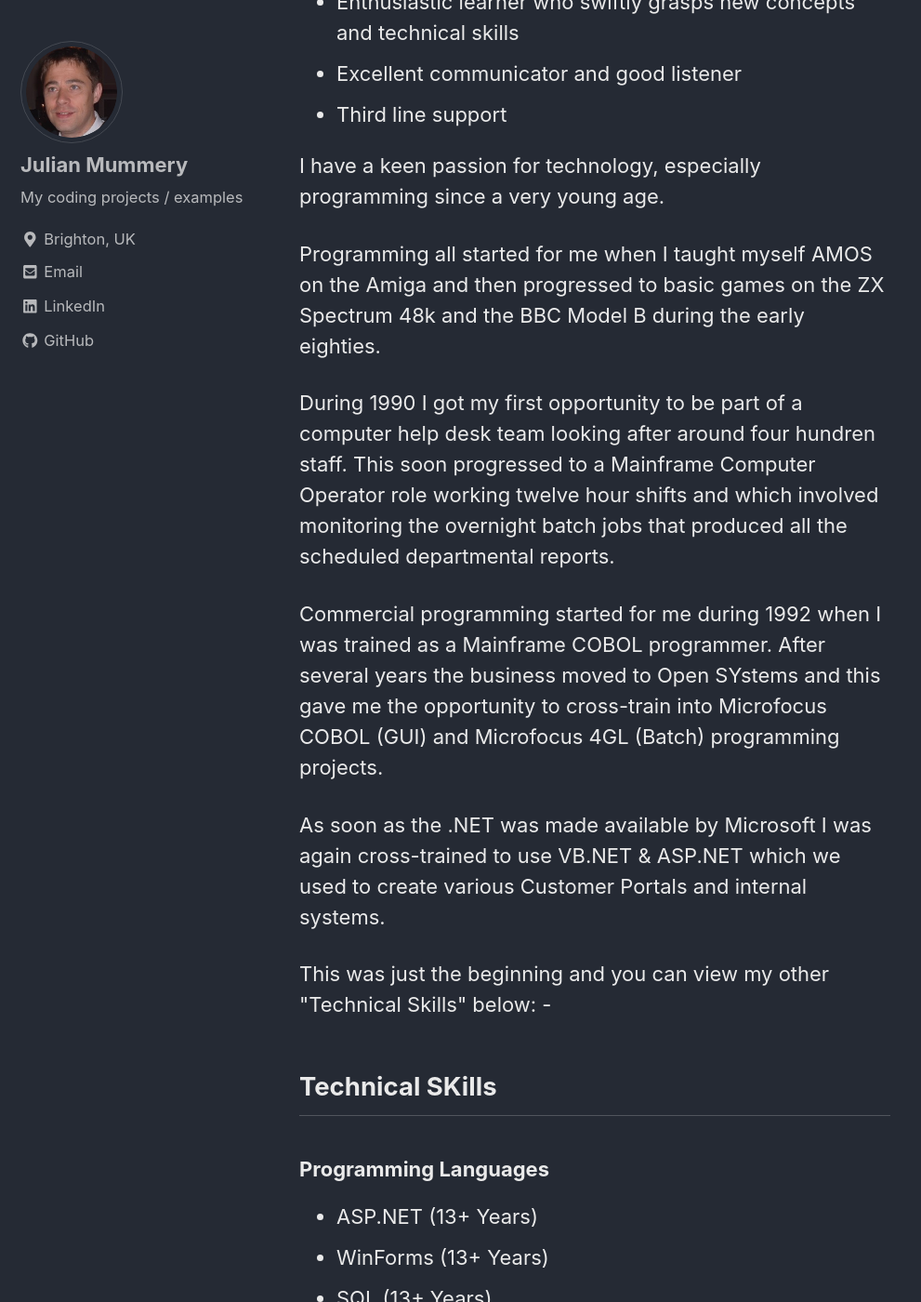
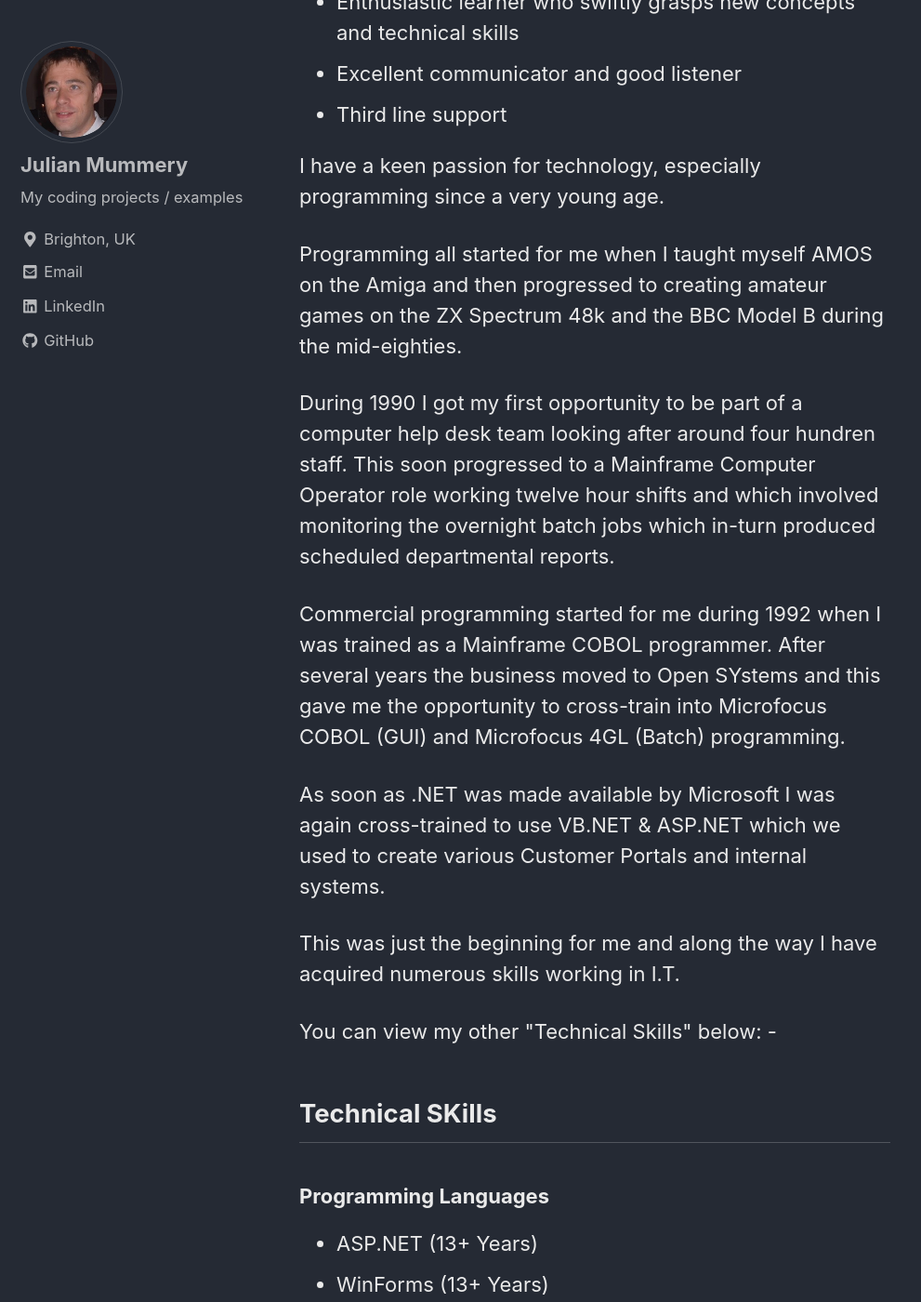
Before and after one commit to julianmummery/julianmummery.github.io, a Jekyll site: the page built from _pages/about.md, in a window 1280 px wide and 1400 px high, scrolled down 897 px. Shown: the whole window at 93% size, without its empty margins (0-991 px from the left). Built offline with Jekyll 4.4.1, drawn with Linux system fonts in a browser that asks for light colours; nearby versions of some CDN libraries.

Commit message:
Added main content

```diff
--- a/_pages/about.md
+++ b/_pages/about.md
@@ -17,11 +17,12 @@
 </ul>
 
 <p>I have a keen passion for technology, especially programming since a very young age.</p>
-<p>Programming all started for me when I taught myself AMOS on the Amiga and then progressed to basic games on the ZX Spectrum 48k and the BBC Model B during the early eighties.</p>
-<p>During 1990 I got my first opportunity to be part of a computer help desk team looking after around four hundren staff. This soon progressed to a Mainframe Computer Operator role working twelve hour shifts and which involved monitoring the overnight batch jobs that produced all the scheduled departmental reports.</p>
-<p>Commercial programming started for me during 1992 when I was trained as a Mainframe COBOL programmer. After several years the business moved to Open SYstems and this gave me the opportunity to cross-train into Microfocus COBOL (GUI) and Microfocus 4GL (Batch) programming projects.</p>
-<p>As soon as the .NET was made available by Microsoft I was again cross-trained to use VB.NET & ASP.NET which we used to create various Customer Portals and internal systems.</p>
-<p>This was just the beginning and you can view my other "Technical Skills" below: -</p>
+<p>Programming all started for me when I taught myself AMOS on the Amiga and then progressed to creating amateur games on the ZX Spectrum 48k and the BBC Model B during the mid-eighties.</p>
+<p>During 1990 I got my first opportunity to be part of a computer help desk team looking after around four hundren staff. This soon progressed to a Mainframe Computer Operator role working twelve hour shifts and which involved monitoring the overnight batch jobs which in-turn produced scheduled departmental reports.</p>
+<p>Commercial programming started for me during 1992 when I was trained as a Mainframe COBOL programmer. After several years the business moved to Open SYstems and this gave me the opportunity to cross-train into Microfocus COBOL (GUI) and Microfocus 4GL (Batch) programming.</p>
+<p>As soon as .NET was made available by Microsoft I was again cross-trained to use VB.NET & ASP.NET which we used to create various Customer Portals and internal systems.</p>
+<p>This was just the beginning for me and along the way I have acquired numerous skills working in I.T.</p>
+<p>You can view my other "Technical Skills" below: -</p>
 
 <h2>Technical SKills</h2>
 <h3>Programming Languages</h3>
```
